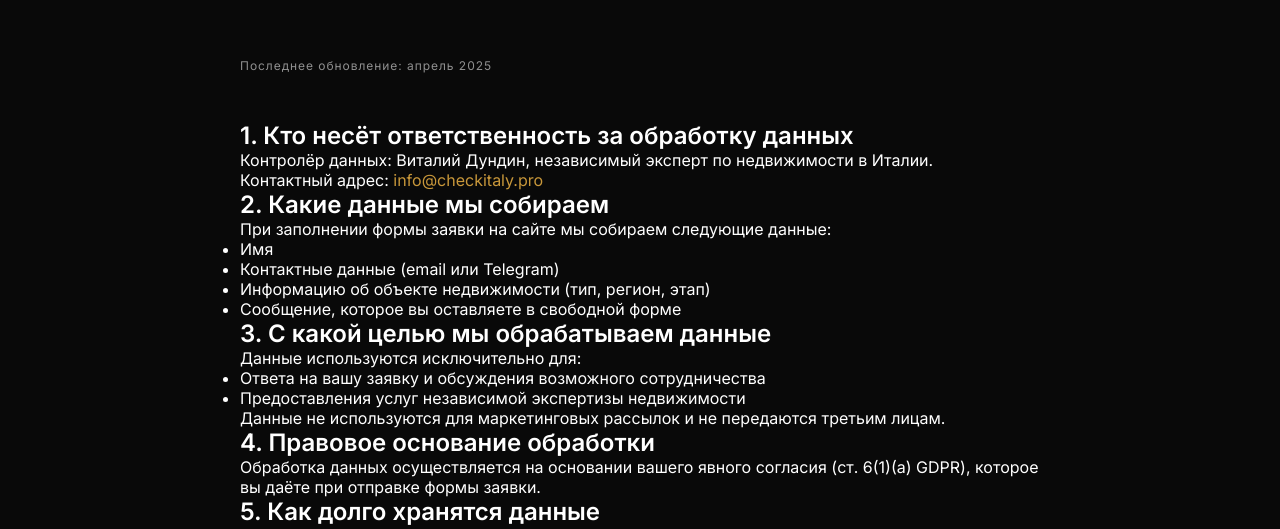
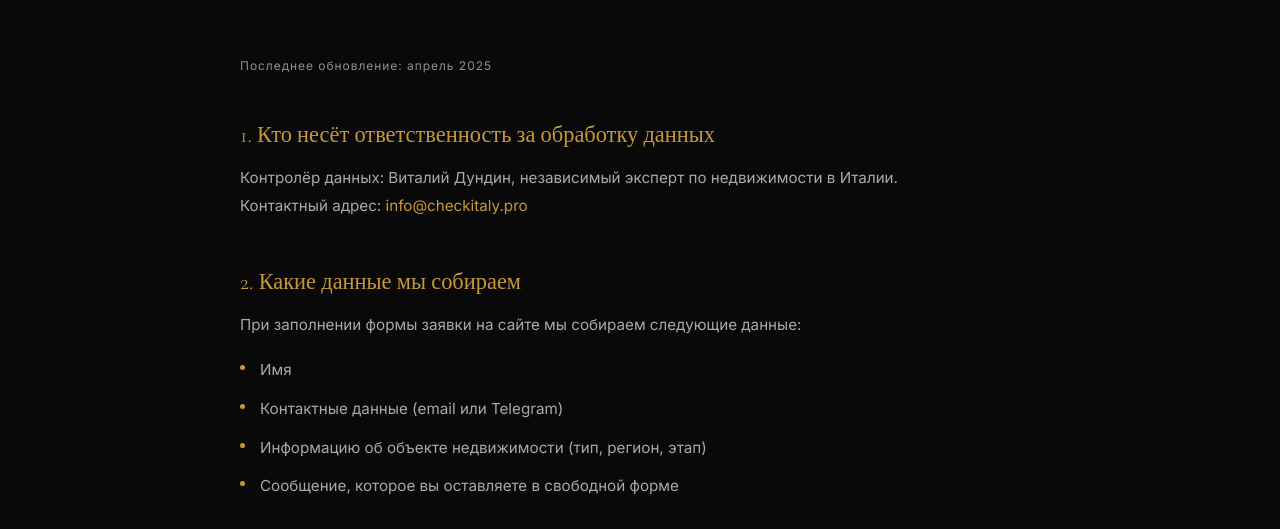
Before and after one commit to Dundin-Studio/checkitaly, a plain HTML site: page privacy.html in a window 1280 px wide. Shown: the part 438-967 px from the top of the page. Drawn offline with nearby package versions, Linux system fonts and the light colour scheme.

Commit message:
Add files via upload

```diff
--- a/css/style.css
+++ b/css/style.css
@@ -853,6 +853,47 @@ a { text-decoration: none; color: inherit; }
 }
 
 /* ========================
+   PRIVACY PAGE
+======================== */
+.privacy-block {
+  margin-bottom: 48px;
+}
+.privacy-block h2 {
+  font-family: 'Cormorant Garamond', serif;
+  font-size: 1.4rem;
+  font-weight: 400;
+  color: var(--gold);
+  margin-bottom: 16px;
+}
+.privacy-block p {
+  font-size: 0.95rem;
+  line-height: 1.85;
+  color: rgba(255,255,255,0.65);
+  margin-bottom: 12px;
+}
+.privacy-block ul {
+  list-style: none;
+  margin: 12px 0;
+}
+.privacy-block ul li {
+  font-size: 0.95rem;
+  line-height: 1.75;
+  color: rgba(255,255,255,0.65);
+  padding: 6px 0 6px 20px;
+  position: relative;
+}
+.privacy-block ul li::before {
+  content: '';
+  position: absolute;
+  left: 0;
+  top: 14px;
+  width: 5px;
+  height: 5px;
+  border-radius: 50%;
+  background: var(--gold);
+}
+
+/* ========================
    PRICING SECTION
 ======================== */
 .pricing-section {
@@ -1204,4 +1245,12 @@ a { text-decoration: none; color: inherit; }
   .about-expertise { grid-template-columns: 1fr; }
   .page-hero { padding: 0 24px 48px; }
   .solution__badge { position: static; margin-top: 20px; }
+  .problem__grid { grid-template-columns: 1fr; }
+  .problem-card { aspect-ratio: 3/2; }
+  .problem-card.touched .problem-card__text { max-height: 160px; opacity: 1; }
+  .problem-card.touched img { transform: scale(1.06); }
+  .problem-card.touched .problem-card__overlay {
+    background: linear-gradient(to bottom, rgba(0,0,0,0.15) 0%, rgba(0,0,0,0.85) 100%);
+  }
+  .problem-card.touched .problem-card__icon { background: rgba(200,151,58,0.2); }
 }
```
